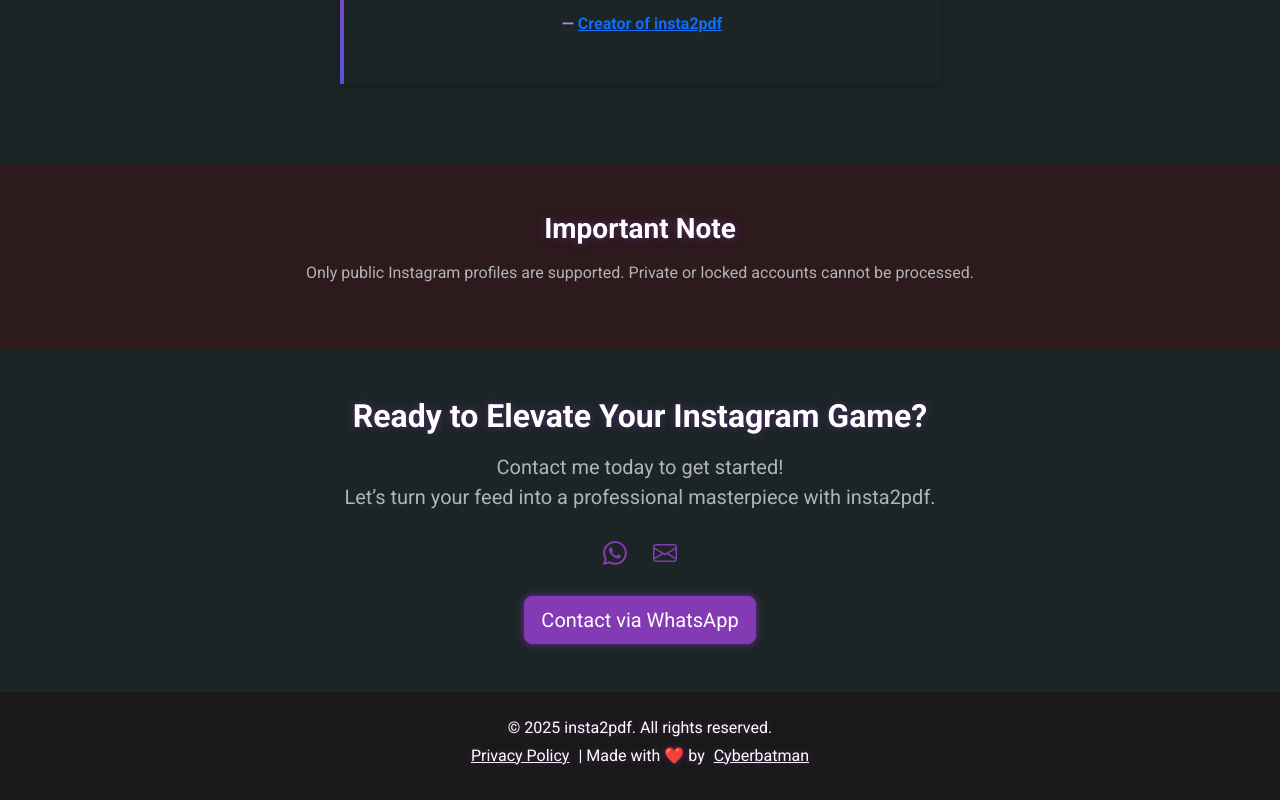
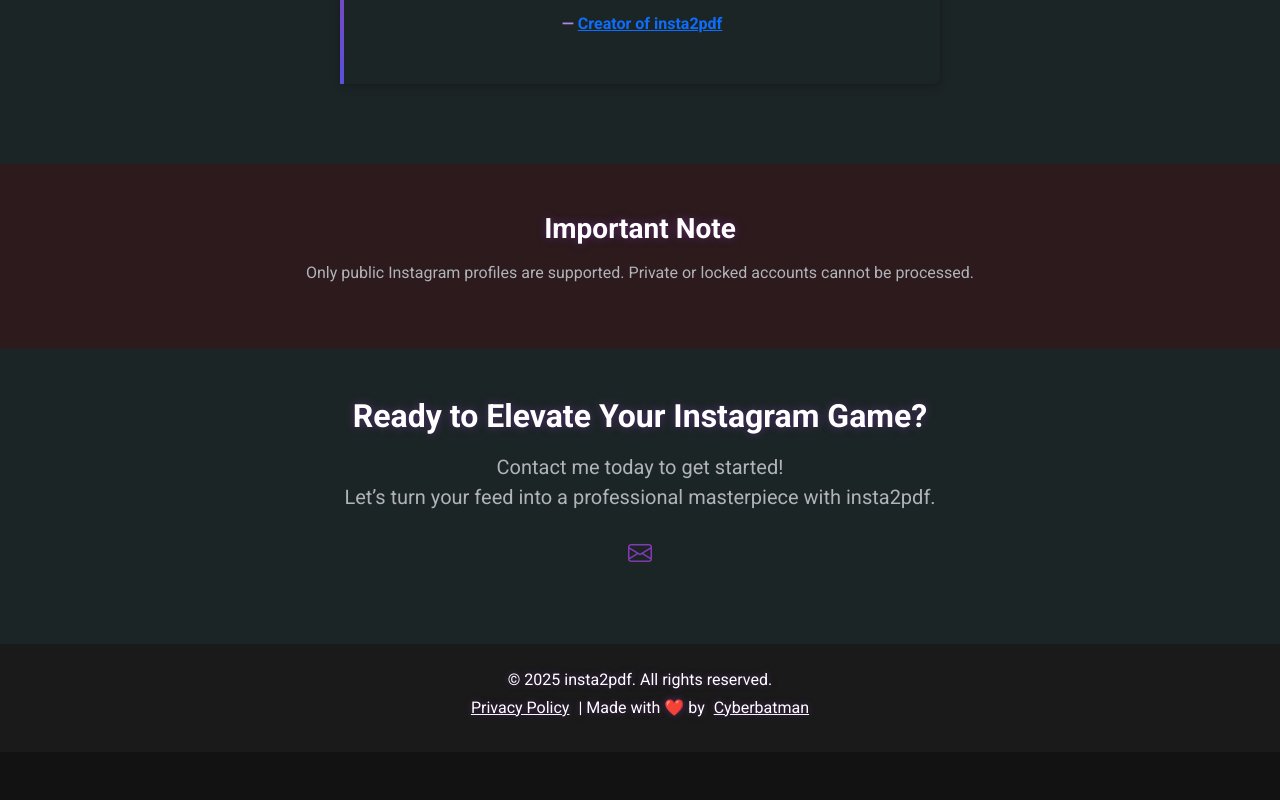
Before and after one commit to g-h-0-S-t/Instagram-Profile-Exporter-Product-Website, a plain HTML site: page index.html in a window 1280 px wide. Shown: the part 3084-3884 px from the top of the page. After the commit the page ends 3836 px from the top, so only its background shows below. Drawn offline with nearby package versions, Linux system fonts and the light colour scheme; a script that the page names is missing.

Commit message:
Update index.html

```diff
--- a/index.html
+++ b/index.html
@@ -1006,16 +1006,16 @@
                 Let’s turn your feed into a professional masterpiece with insta2pdf.
             </p>
             <div class="mb-4">
-                <a rel="noopener" href="https://wa.me/919845403046" target="_blank" class="social-icon"
+                <!--<a rel="noopener" href="https://wa.me/919845403046" target="_blank" class="social-icon"
                     title="WhatsApp">
                     <i class="bi bi-whatsapp"></i>
-                </a>
+                </a>-->
                 <a rel="noopener" href="mailto:insta2pdf@gmail.com" target="_blank" class="social-icon" title="Email">
                     <i class="bi bi-envelope"></i>
                 </a>
             </div>
-            <a rel="noopener" href="https://wa.me/919845403046" target="_blank" class="btn btn-primary btn-lg">Contact
-                via WhatsApp</a>
+            <!--<a rel="noopener" href="https://wa.me/919845403046" target="_blank" class="btn btn-primary btn-lg">Contact
+                via WhatsApp</a>-->
         </div>
     </section>
 
```
